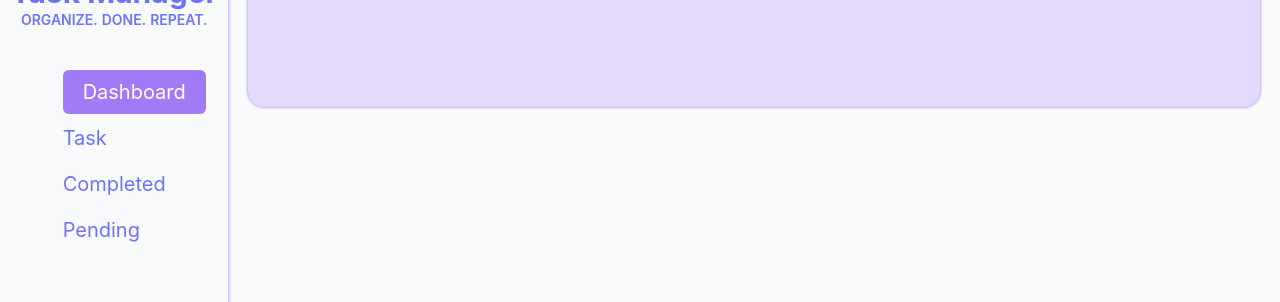
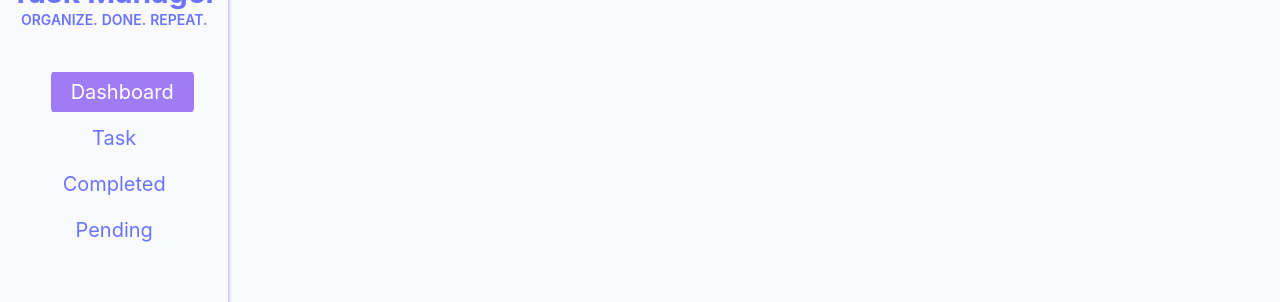
Before and after one commit to johnreyelep-dev/task-manager.io, a React (Vite) app in the folder task-manager/: page / in a window 1280 px wide. Shown: the part 165-467 px from the top of the page. Built offline with nearby package versions, Linux system fonts and the light colour scheme.

Commit message:
Improve UI design

```diff
--- a/task-manager/src/pages/Sidebar.jsx
+++ b/task-manager/src/pages/Sidebar.jsx
@@ -23,10 +23,10 @@
                     items.map((item, index) => (
                         <li key={index}
                             onClick={() => setActiveTab(item)}
-                            className={`group relative flex text-xl git  py-2 px-5 rounded-md cursor-pointer transition-all duration-200 linear overflow-hidden
-                            ${activeTab === item ? 'text-white translate-x-5' : ''}`}>
-                            <div className={`absolute left-0 top-0 w-full h-full -z-10 transition-all duration-100 ease-linear ${activeTab === item ? "bg-secondary" :"group-hover:bg-secondary"} `}></div>
-                            <span className='relative z-10 group-hover:text-white' >{item}</span>
+                            className={`relative group flex items-center justify-center text-xl git  py-2 px-5 rounded-md cursor-pointer transition-all duration-200 linear overflow-hidden
+                             ${activeTab === item ? 'text-white translate-x-2' : ''}`}>
+                            <div className={`absolute w-full h-10 -z-10 ${activeTab === item ? "bg-secondary" : "group-hover:shadow-[0_2px_0px_rgba(139,92,246,.80)] group-hover:bg-card"}`}></div>
+                            <span className='relative z-10' >{item}</span>
                         </li>
                     ))
                 }
```
Also changed, not shown: task-manager/src/component/Dashboard.jsx (renamed from task-manager/src/component/TaskForm.jsx).
